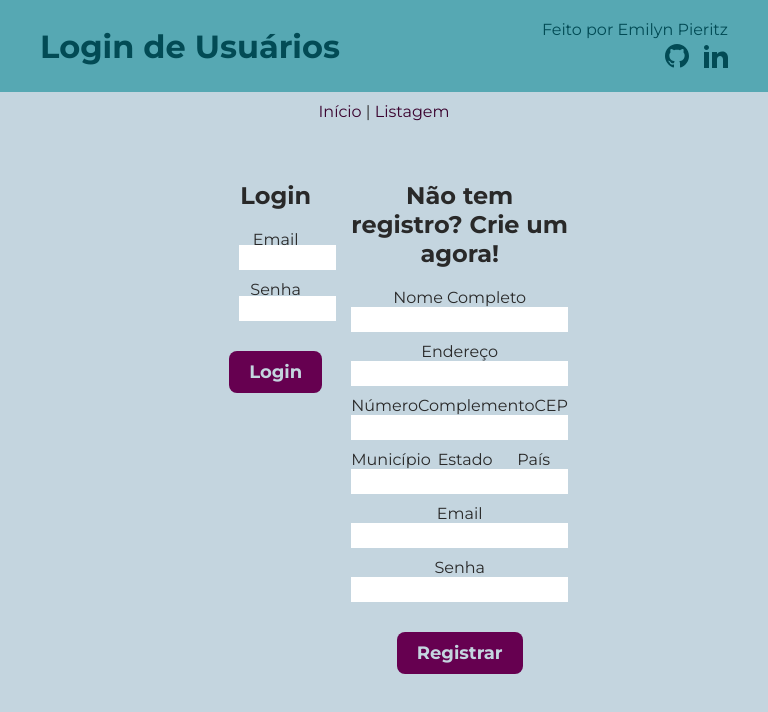
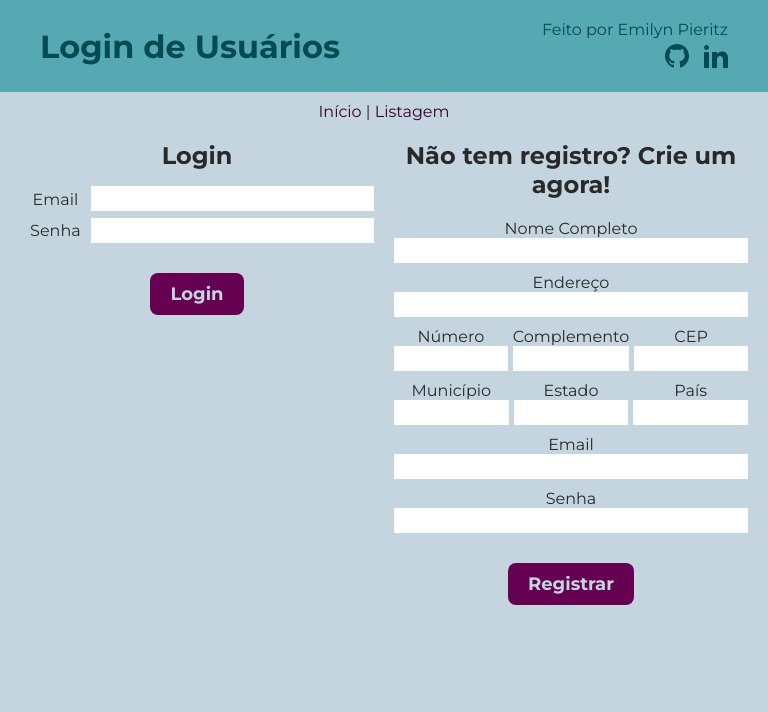
Before and after one commit to ecpieritz/user-login, a Vue app: page /login in a window 768 px wide. Shown: the top 712 px of the page. Built offline with nearby package versions, Linux system fonts and the light colour scheme.

Commit message:
Added tablet responsive in forms

```diff
--- a/src/views/LoginView.vue
+++ b/src/views/LoginView.vue
@@ -187,6 +187,7 @@ export default {
               display: flex;
               flex-direction: row;
               justify-content: space-between;
+              gap: 5px;
 
               input{
                 width: 100%;
@@ -217,6 +218,33 @@ export default {
   }
 
 
+  @media(min-width: 681px) and (max-width: 996px){
+   .login{
+    padding: 20px;
+
+    &__forms{
+      flex-direction: row;
+      gap: 20px;
+
+      &__login{
+        &__form{
+          width: 100%;
+        }
+      }
+
+      &__register{
+        &__form{
+          &__address{
+            &__3-inputs{
+              gap: 5px;
+            }
+          }
+        }
+      }
+    }
+   }
+  }
+
   @media(max-width: 680px){
    .login{
     padding: 20px;
```
